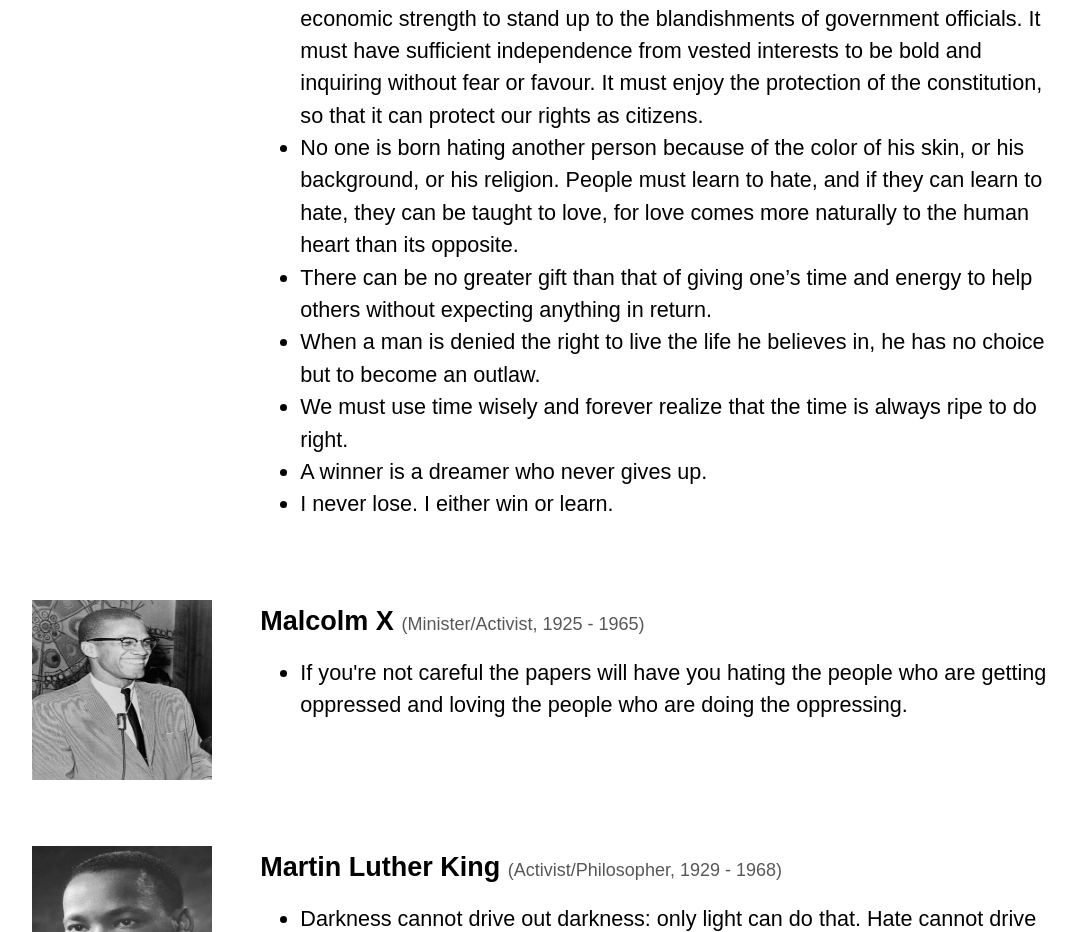
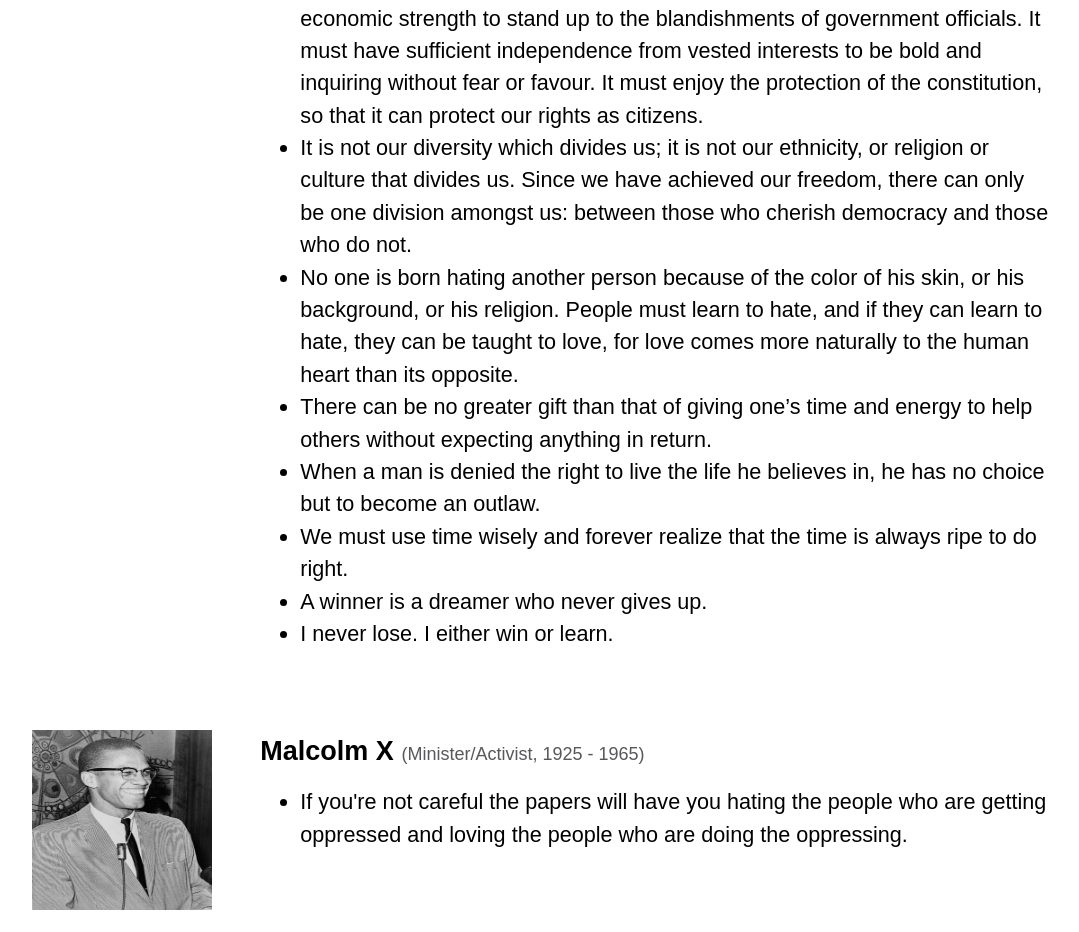
Before and after one commit to lreynolds188/Portfolio, a Next.js app: page /quotes in a window 1280 px wide. Shown: the part 10505-11437 px from the top of the page, without its empty margins (99-1178 px from the left). Built offline with nearby package versions, Linux system fonts and the light colour scheme.

Commit message:
Bonus quote

```diff
--- a/pages/quotes.js
+++ b/pages/quotes.js
@@ -358,6 +358,7 @@ export default function Home() {
               <li>Do not judge me by my successes, judge me by how many times I fell down and got back up again.</li>
               <li>For to be free is not merely to cast off one's chains, but to live in a way that respects and enhances the freedom of others.</li>
               <li>A critical, independent and investigative press is the lifeblood of any democracy. The press must be free from state interference. It must have the economic strength to stand up to the blandishments of government officials. It must have sufficient independence from vested interests to be bold and inquiring without fear or favour. It must enjoy the protection of the constitution, so that it can protect our rights as citizens.</li>
+              <li>It is not our diversity which divides us; it is not our ethnicity, or religion or culture that divides us. Since we have achieved our freedom, there can only be one division amongst us: between those who cherish democracy and those who do not.</li>
               <li>No one is born hating another person because of the color of his skin, or his background, or his religion. People must learn to hate, and if they can learn to hate, they can be taught to love, for love comes more naturally to the human heart than its opposite.</li>
               <li>There can be no greater gift than that of giving one’s time and energy to help others without expecting anything in return.</li>
               <li>When a man is denied the right to live the life he believes in, he has no choice but to become an outlaw.</li>
```
